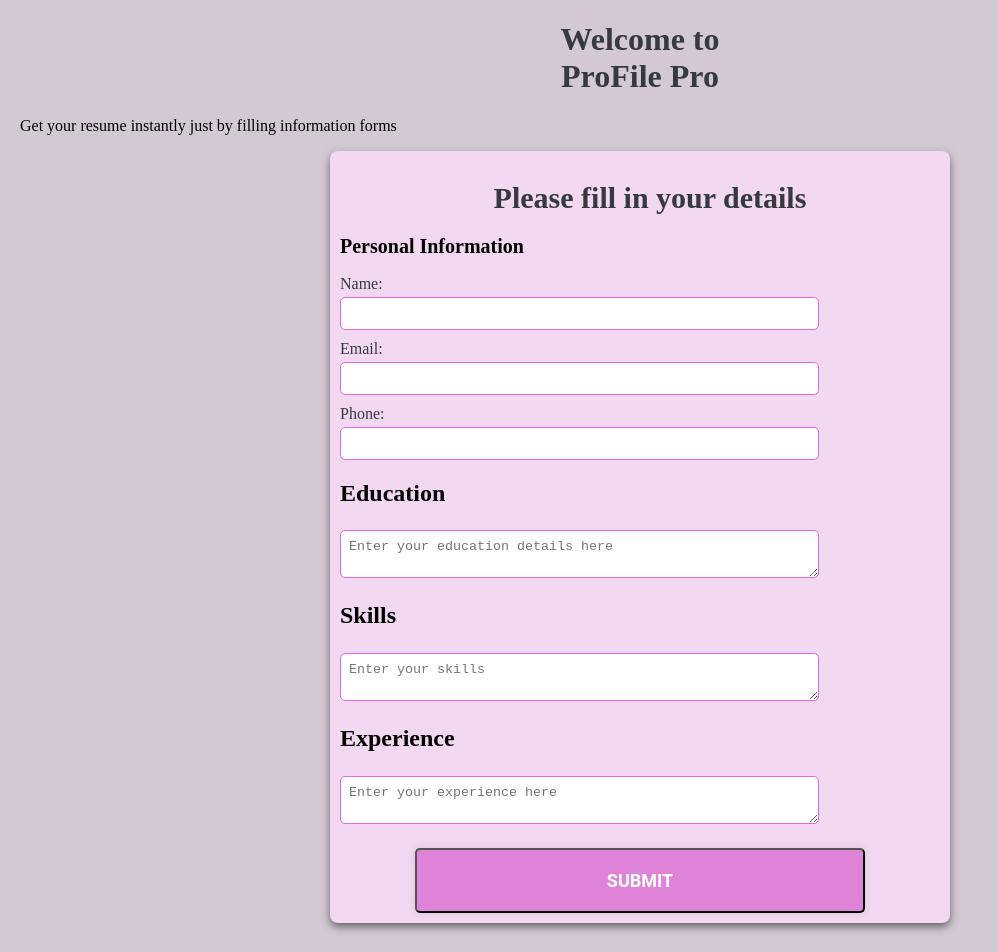
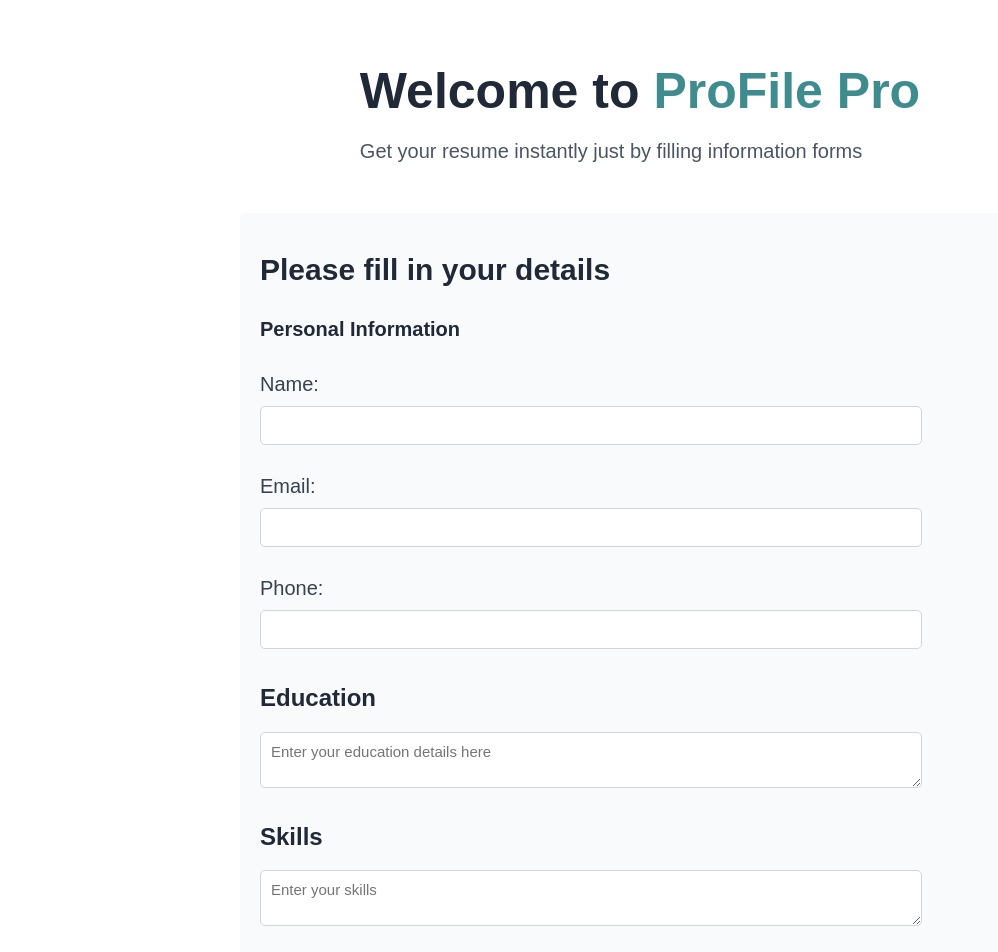
Before and after one commit to Ahsuu27488/Hackathon-project, a plain HTML site: page Milestone2/index.html in a window 1280 px wide. Shown: the top 952 px of the page, without its empty margins (0-998 px from the left). Drawn offline with Linux system fonts and the light colour scheme.

Commit message:
Update style.css
Upgrading

```diff
--- a/Milestone2/style.css
+++ b/Milestone2/style.css
@@ -1,86 +1,88 @@
 body {
-  font-family: 'times new roman', times serif;
-  margin: 20px;
-  padding: 0;
-  background-color: #d3c9d2
+    display: flex;
+    flex-direction: column;
+    justify-content: center;
+    align-items: center;
+    font-family: Arial, sans-serif;
+    color: rgb(31, 41, 55);
+    padding: 20px;
 }
 
 h1 {
-  text-align: center;
-  color: #343a40;
-  font-family:'Times New Roman', Times, serif;
+    font-size: 50px;
+    color: #1f2937;
+    font-weight: bold;
+    margin-bottom: 15px;
+}
+h2{
+    margin-left: 20px;
 }
 
-form {
-  max-width: 600px;
-  margin: auto;
-  background-color: #f3d8f1;
-  border-radius: 8px;
-  box-shadow: 0 4px 8px rgba(0, 0, 0, 0.5);
-  padding: 10px;
+#titleName {
+    color: #3f8c8f;
+    display: inline;
 }
 
-fieldset {
-  border: 2px solid #e666dd;
-  border-radius: 8px;
-  padding: 20px;
-  margin-top: 20px;
-  margin-bottom: 20px;
-  margin-right: 20px;
-  margin-left: 20px;
-  background-color: #e6dee5
+p {
+    font-size: 20px;
+    color: rgb(75, 85, 99);
+    margin-bottom: 30px;
 }
 
-legend {
-  font-weight: bold;
-  text-align: center;
-  color: #343a40;
+#information-form {
+    background-color: rgb(249, 250, 251);
+    color: rgb(31, 41, 55);
+    width: 100vh;
+    display: flex;
+    flex-direction: column;
+    justify-content: center;
+    margin-top:20px;
+    border:none;
+    border-radius:5px
 }
-
+.container{
+    background-color: rgb(249, 250, 251);
+    color: rgb(31, 41, 55);
+    width: 100vh;
+    display: flex;
+    flex-direction: column;
+    justify-content: center;
+    margin-top:20px;
+    border:none;
+    border-radius:5px
+}
 label {
-  display: block;
-  margin-top: 10px;
-  color: #343a40;
+    justify-content: start;
+    font-size: 20px;
+    color: rgb(55, 65, 81);
+    margin-bottom: 10px;
+    margin-top: 15px;
+    margin-left:20px;
 }
-
-input,
-textarea {
-  width: calc(80% - 1px);
-  padding: 8px;
-  margin-top: 4px;
-  border: 1px, solid #e666dd;
-  border-radius: 5px;
-  box-sizing: border-box;
+input, textarea{
+    font-family: Arial, Helvetica, sans-serif;
+    width: 80%;
+    padding: 10px;
+    border: 1px solid rgb(209, 213, 219);
+    border-radius: 5px;
+    font-size: 15px;
+    color: rgb(31, 41, 55);
+    margin-bottom: 15px;
+    margin-left:20px;
 }
-
-button {
-  font-family: "Roboto", sans-serif;
-  display: block;
-  margin: auto;
-  font-size: 18px;
-  font-weight: bold;
-  background: #e084da;
-  width: 450px;
-  padding: 20px;
-  margin-top: 20px;
-  text-align: center;
-  text-decoration: none;
-  text-transform: uppercase;
-  color: #fff;
-  border-radius: 5px;
-  box-align: center;
-  cursor: pointer;
-  box-shadow: 0 0 10px rgba(0, 0, 0, 0.1);
-  -webkit-transition-duration: 0.3s;
-  transition-duration: 0.3s;
-  -webkit-transition-property: box-shadow, transform;
-  transition-property: box-shadow, transform;
-}
-
-button:hover,
-button:focus,
-button:active {
-  box-shadow: 0 0 20px rgba(0, 0, 0, 0.5);
-  -webkit-transform: scale(1.1);
-  transform: scale(1.1);
-}
+.submit{
+    width: 80%;
+    padding: 10px;
+    margin-bottom: 20px;
+    margin-left: 60px;
+    font-size: 15px;
+    font-weight: bold;
+    color: rgb(255, 255, 255);
+    background-color: rgb(59, 130, 246);
+    border: none;
+    border-radius: 5px;
+    cursor: pointer;
+    margin-top: 15px;
+    text-align: center;
+    text-decoration: none;
+  }
```
